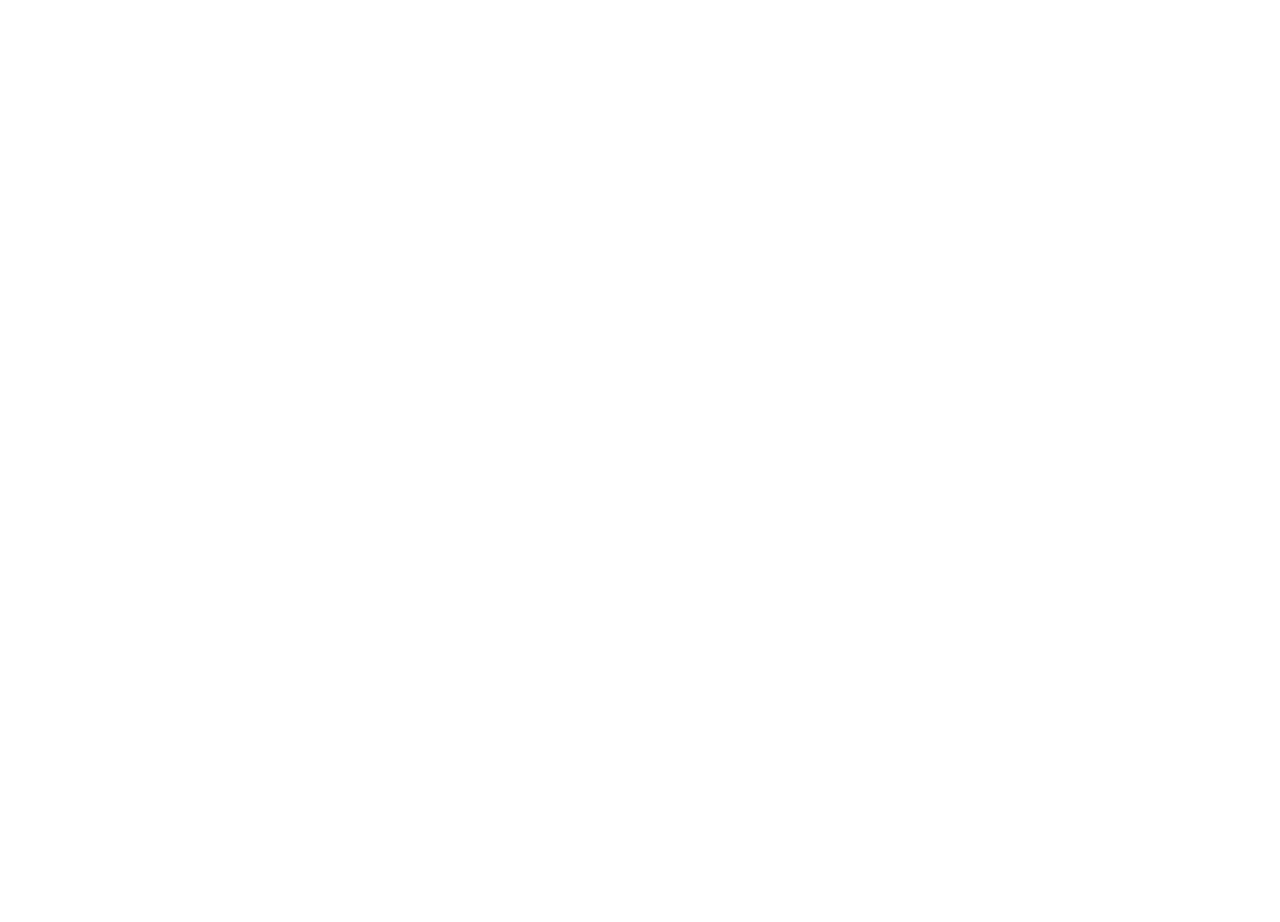
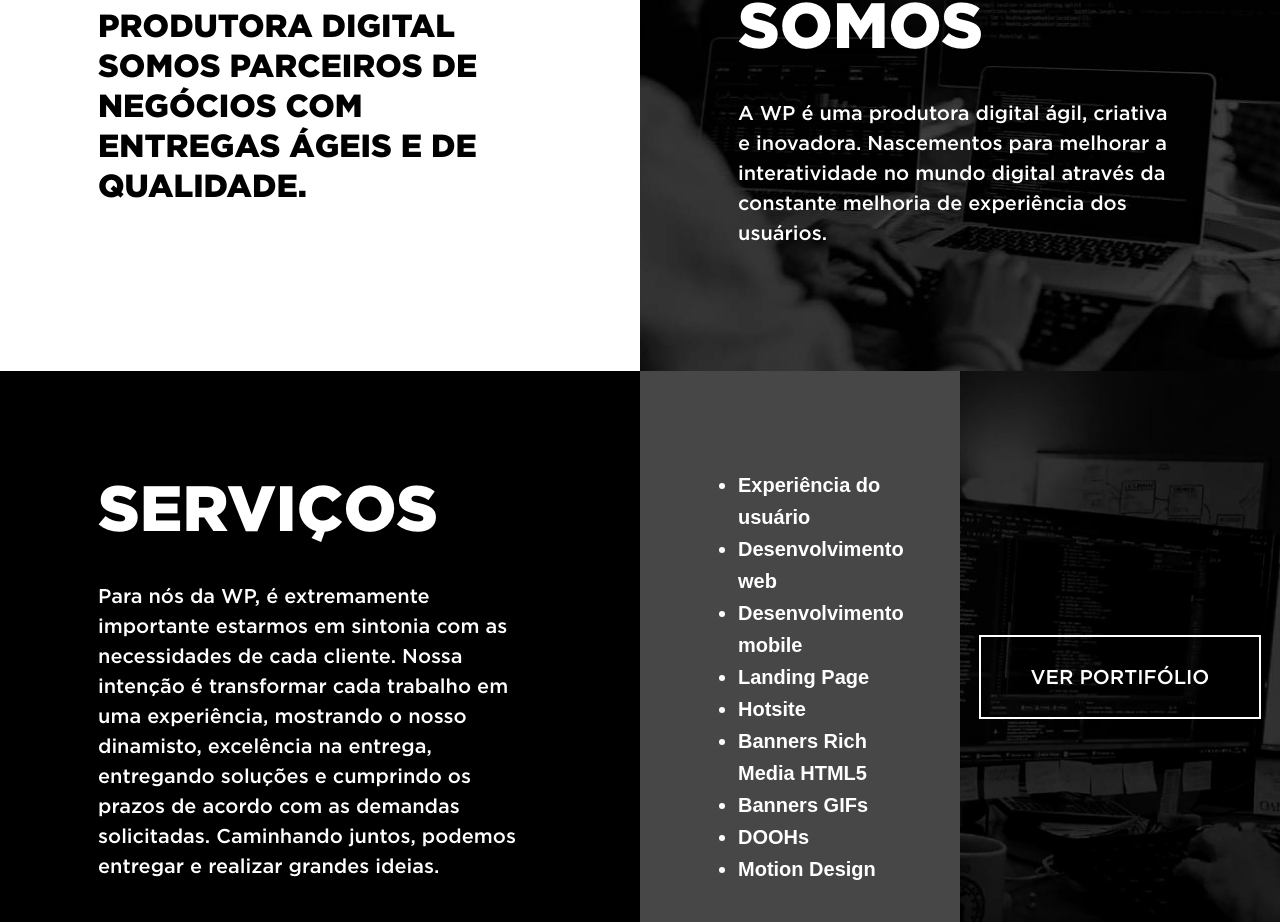
Before and after one commit to LeoCsBorges/07_WP, a React (Vite) app: page / in a window 1280 px wide. Shown: the part 330-1252 px from the top of the page. Before the commit the page ends 800 px from the top, so only its background shows below. Built offline with nearby package versions, Linux system fonts and the light colour scheme; the HTML template or start-up script is replaced by a standard one; a web font is replaced by a local one.

Commit message:
Adding Hero component

```diff
--- a/src/components/Header/Header.module.css
+++ b/src/components/Header/Header.module.css
@@ -3,6 +3,7 @@
   padding-block: 36px;
   font-size: 1.5rem;
   font-weight: 700;
+  padding-inline: 98px;
 }
 
 .header__img {
--- a/src/components/Hero/Hero.jsx
+++ b/src/components/Hero/Hero.jsx
@@ -1,7 +1,68 @@
+import { Link } from "react-router-dom";
+import styles from "./Hero.module.css";
+
 export const Hero = () => {
   return (
     <section>
-      <p>Aqui vai minha hero dentro da section</p>
+      <div className="container">
+        <div className={styles.wrapper}>
+          {/* card top left */}
+          <div className={`${styles.card} ${styles.card01}`}>
+            <div>
+              <p>Mais que um produtora digital</p>
+              <p>
+                somos parceiros de negócios com entregas ágeis e de qualidade.
+              </p>
+            </div>
+          </div>
+          {/* card top right */}
+          <div className={`${styles.card} ${styles.card02}`}>
+            <div>
+              <h2 className={styles.subtitle}>Quem somos</h2>
+              <p className={styles.description}>
+                A WP é uma produtora digital ágil, criativa e inovadora.
+                Nascementos para melhorar a interatividade no mundo digital
+                através da constante melhoria de experiência dos usuários.
+              </p>
+            </div>
+          </div>
+          {/* card bottom left */}
+          <div className={`${styles.card} ${styles.card03}`}>
+            <div>
+              <h2 className={styles.subtitle}>Serviços</h2>
+              <p className={styles.description}>
+                Para nós da WP, é extremamente importante estarmos em sintonia
+                com as necessidades de cada cliente. Nossa intenção é
+                transformar cada trabalho em uma experiência, mostrando o nosso
+                dinamisto, excelência na entrega, entregando soluções e
+                cumprindo os prazos de acordo com as demandas solicitadas.
+                Caminhando juntos, podemos entregar e realizar grandes ideias.
+              </p>
+            </div>
+          </div>
+          {/* card bottom right */}
+          <div className={`${styles.card} ${styles.card04}`}>
+            <div className={styles.card04__options}>
+              <ul className={styles.card04__options__list}>
+                <li>Experiência do usuário</li>
+                <li>Desenvolvimento web</li>
+                <li>Desenvolvimento mobile</li>
+                <li>Landing Page</li>
+                <li>Hotsite</li>
+                <li>Banners Rich Media HTML5</li>
+                <li>Banners GIFs</li>
+                <li>DOOHs</li>
+                <li>Motion Design</li>
+              </ul>
+            </div>
+            <div className={styles.card04__portifolio}>
+              <Link to="/portifolio" className={styles.card__link}>
+                VER PORTIFÓLIO
+              </Link>
+            </div>
+          </div>
+        </div>
+      </div>
     </section>
   );
 };
--- a/src/components/Hero/Hero.module.css
+++ b/src/components/Hero/Hero.module.css
@@ -0,0 +1,89 @@
+.wrapper {
+  display: flex;
+  flex-wrap: wrap;
+}
+
+.subtitle {
+  font-size: 4rem;
+  font-weight: 900;
+  line-height: 4.25rem;
+  text-transform: uppercase;
+  margin-bottom: 40px;
+}
+
+.description {
+  font-size: 1.25rem;
+  line-height: 1.875rem;
+}
+
+.card {
+  width: 50%;
+  min-height: 572px;
+  padding: 98px;
+  display: flex;
+  justify-content: center;
+  align-items: center;
+}
+
+.card01 {
+  font-size: 2rem;
+  font-weight: 900;
+  line-height: 2.5rem;
+  text-transform: uppercase;
+}
+
+.card02 {
+  color: var(--color-white);
+  background: url("../../assets/images/bg-programador.jpg");
+  background-repeat: no-repeat;
+  background-position: center;
+  background-size: auto;
+}
+
+.card03 {
+  color: var(--color-white);
+  background-color: var(--color-black);
+}
+
+.card04 {
+  padding: 0;
+  color: var(--color-white);
+  background-color: #474747;
+  font-size: 1.25rem;
+  font-weight: 700;
+  display: flex;
+}
+
+.card04__options {
+  width: 50%;
+  height: 100%;
+  padding: 98px;
+  display: flex;
+  align-items: center;
+}
+
+.card04__options__list {
+  list-style: disc;
+  line-height: 2rem;
+}
+
+.card04__portifolio {
+  width: 50%;
+  height: 100%;
+}
+
+.card04__portifolio {
+  background: url("../../assets/images/bg-programador02.jpg");
+  background-repeat: no-repeat;
+  background-position: center;
+  background-size: cover;
+  display: flex;
+  justify-content: center;
+  align-items: center;
+}
+
+.card__link {
+  font-weight: 500;
+  padding: 30px 50px;
+  border: 2px solid white;
+}
--- a/src/index.css
+++ b/src/index.css
@@ -33,7 +33,7 @@
 /* Global classes */
 .container {
   margin: 0 auto;
-  max-width: 1440px;
+  max-width: 1920px;
 }
 
 .flexsp {
```
Also changed, not shown: src/assets/images/bg-programador.jpg (added), src/assets/images/bg-programador02.jpg (added), src/components/Banners/Banner.module.css (added), src/components/Banners/Banners.jsx (added), src/components/Banners/index.js (added).
